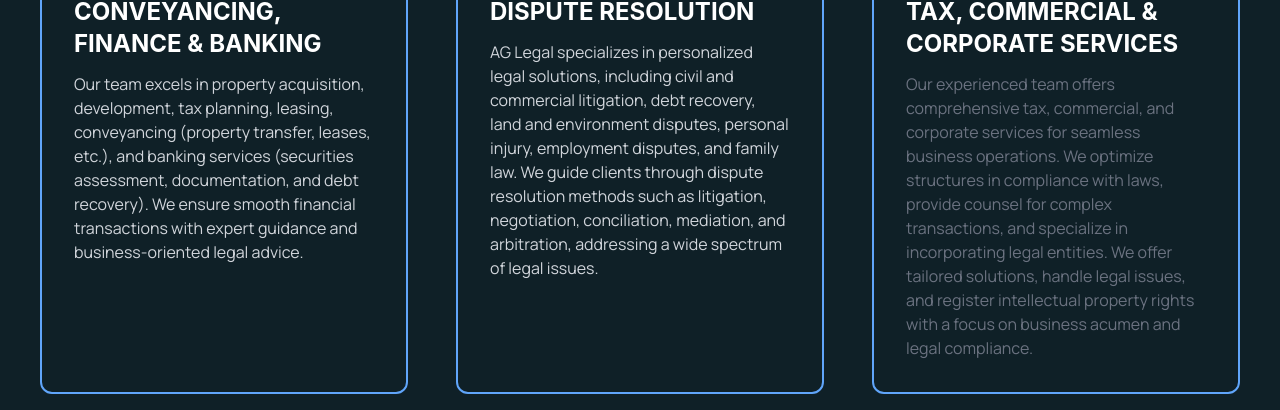
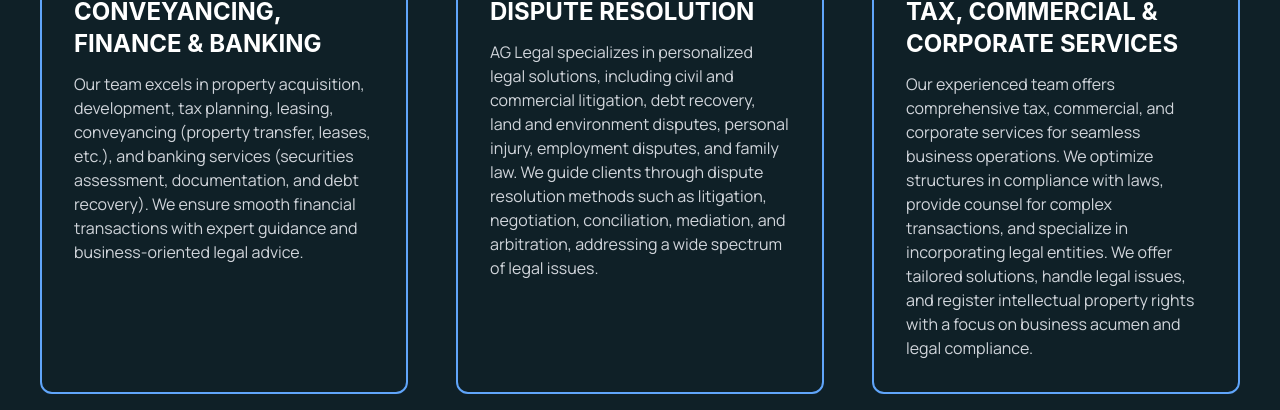
Before and after one commit to geofrey254/andegogachagua, a Next.js app: page /practice_areas in a window 1280 px wide. Shown: the part 494-904 px from the top of the page. Built offline with nearby package versions, Linux system fonts and the light colour scheme; a web font is replaced by a local one.

Commit message:
Almost there

```diff
--- a/components/Features.tsx
+++ b/components/Features.tsx
@@ -62,7 +62,7 @@
               TAX, COMMERCIAL & CORPORATE SERVICES
             </h1>
 
-            <p className="text-gray-500 dark:text-gray-300">
+            <p className="text-gray-300">
               Our experienced team offers comprehensive tax, commercial, and
               corporate services for seamless business operations. We optimize
               structures in compliance with laws, provide counsel for complex
```
